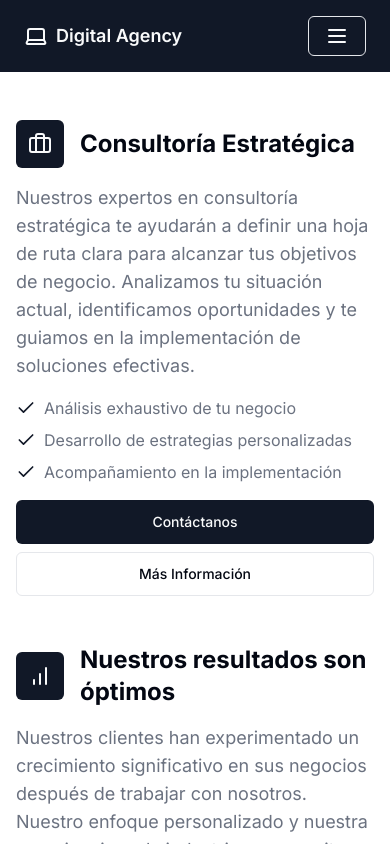
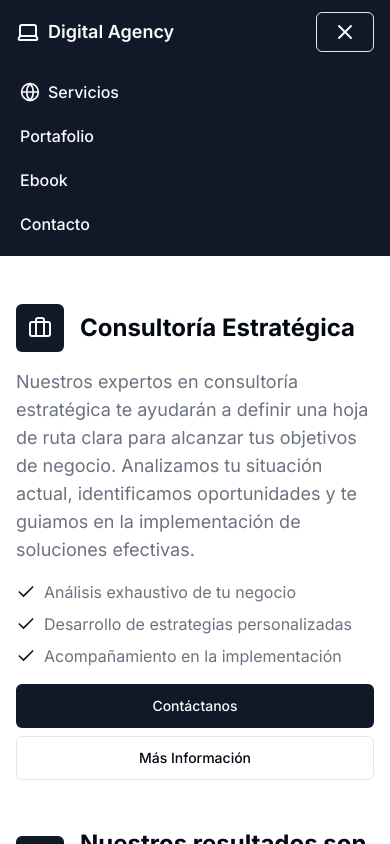
Before and after one commit to jpjimenezq/digital-agency, a Next.js app: page /servicios in a window 390 px wide. Both pictures are taken after a click on the button 337 px from the left and 36 px from the top of the page. Shown: the top 844 px of the page. Built offline with nearby package versions, Linux system fonts and the light colour scheme.

Commit message:
Navbar solucionado para mobile

```diff
--- a/src/components/Navbar.tsx
+++ b/src/components/Navbar.tsx
@@ -1,11 +1,18 @@
-import React from "react";
+"use client";
+
+import React, { useState } from "react";
 import Link from "next/link";
 import { LaptopIcon, GlobeIcon, MenuIcon } from "./Icons";
+import { XIcon } from "lucide-react";
 import { Button } from "@/components/ui/button";
 
 export default function Navbar() {
+  const [isMenuOpen, setIsMenuOpen] = useState(false);
+
   return (
-    <header className="bg-primary text-primary-foreground py-4 px-6 flex items-center justify-between">
+    <header className="bg-primary text-primary-foreground">
+      <div className="max-w-6xl mx-auto px-4 sm:px-6 lg:px-8">
+        <div className="flex items-center justify-between h-16">
           <Link href="/" className="flex items-center gap-2" prefetch={false}>
             <LaptopIcon className="h-6 w-6" />
             <span className="text-lg font-semibold">Digital Agency</span>
@@ -19,7 +26,11 @@ export default function Navbar() {
               <GlobeIcon className="h-5 w-5" />
               Servicios
             </Link>
-        <Link href="/#portfolio" className="hover:underline" prefetch={false}>
+            <Link
+              href="/#portfolio"
+              className="hover:underline"
+              prefetch={false}
+            >
               Portafolio
             </Link>
             <Link href="/#ebook" className="hover:underline" prefetch={false}>
@@ -29,9 +40,56 @@ export default function Navbar() {
               Contacto
             </Link>
           </nav>
-      <Button variant="outline" className="md:hidden">
+          <Button
+            variant="outline"
+            className="md:hidden"
+            onClick={() => setIsMenuOpen(!isMenuOpen)}
+          >
+            {isMenuOpen ? (
+              <XIcon className="h-6 w-6" />
+            ) : (
               <MenuIcon className="h-6 w-6" />
+            )}
           </Button>
+        </div>
+      </div>
+
+      {/* Menú móvil */}
+      {isMenuOpen && (
+        <div className="md:hidden">
+          <div className="px-2 pt-2 pb-3 space-y-1">
+            <Link
+              href="/servicios"
+              className="flex items-center gap-2 px-3 py-2 rounded-md text-base font-medium hover:bg-primary-foreground hover:text-primary"
+              prefetch={false}
+            >
+              <GlobeIcon className="h-5 w-5" />
+              Servicios
+            </Link>
+            <Link
+              href="/#portfolio"
+              className="block px-3 py-2 rounded-md text-base font-medium hover:bg-primary-foreground hover:text-primary"
+              prefetch={false}
+            >
+              Portafolio
+            </Link>
+            <Link
+              href="/#ebook"
+              className="block px-3 py-2 rounded-md text-base font-medium hover:bg-primary-foreground hover:text-primary"
+              prefetch={false}
+            >
+              Ebook
+            </Link>
+            <Link
+              href="/#contact"
+              className="block px-3 py-2 rounded-md text-base font-medium hover:bg-primary-foreground hover:text-primary"
+              prefetch={false}
+            >
+              Contacto
+            </Link>
+          </div>
+        </div>
+      )}
     </header>
   );
 }
```
Lines whose indentation alone changed are shown as unchanged.
